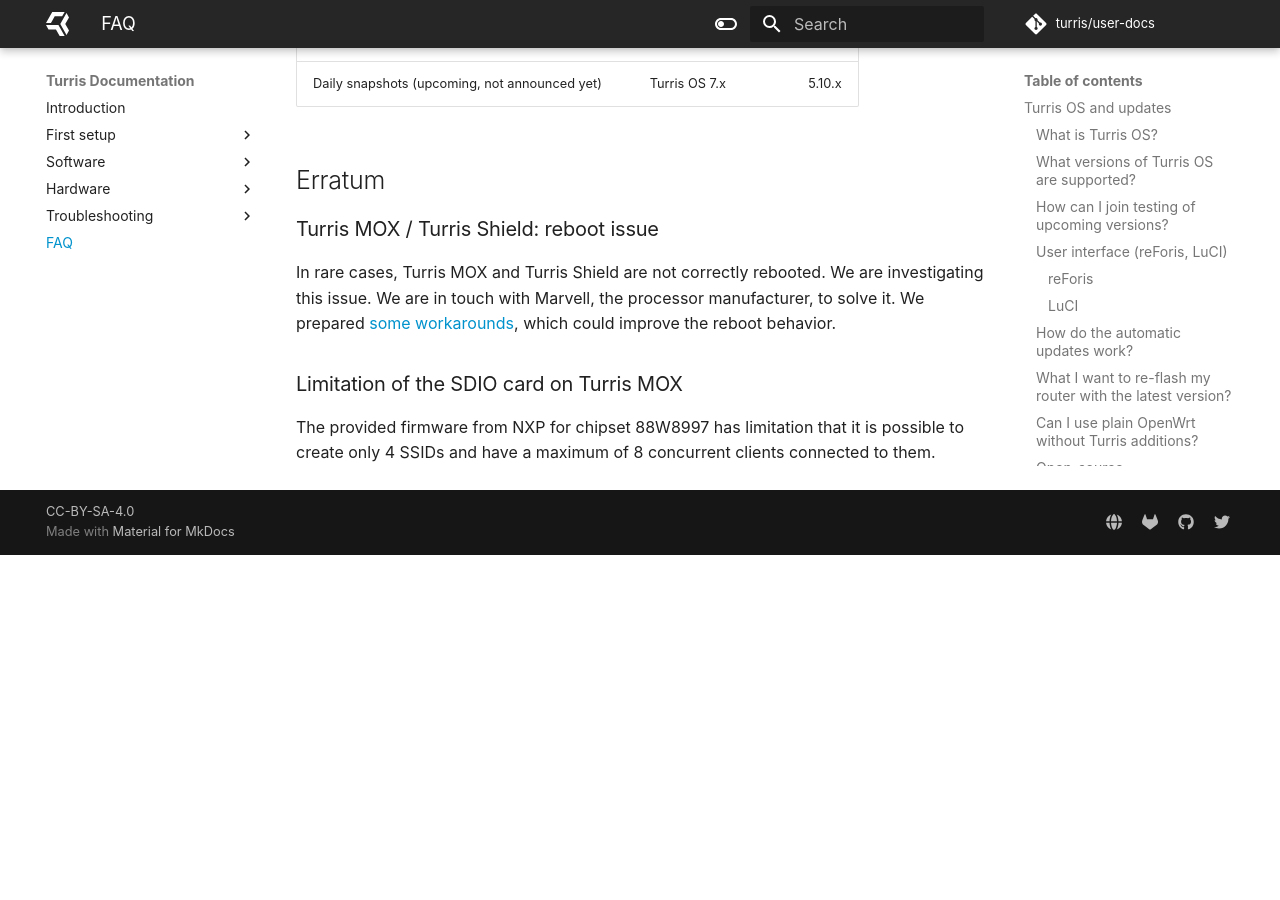
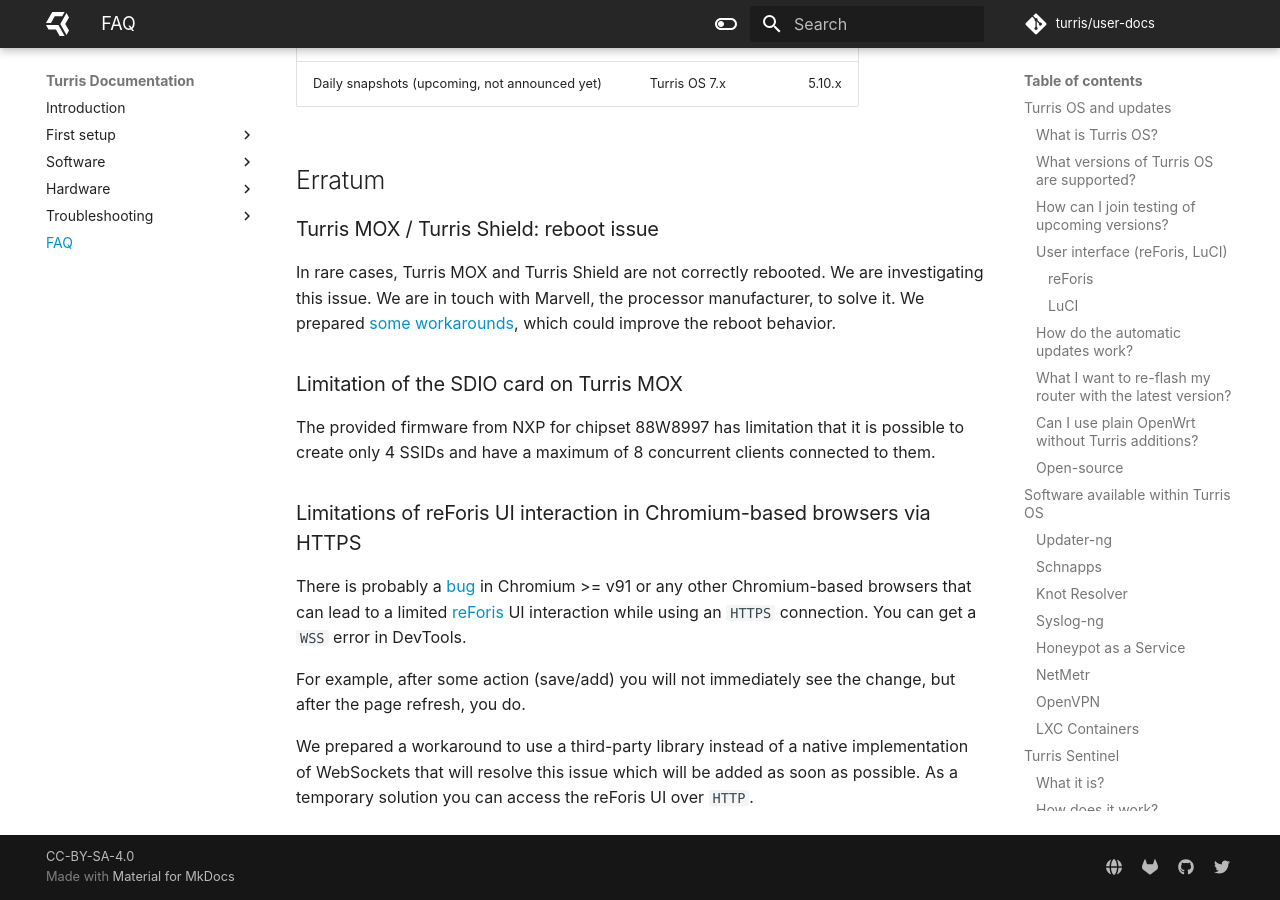
Before and after one commit to turris-cz/user-docs, an MkDocs documentation site: the page built from docs/basics/faq.md, in a window 1280 px wide and 900 px high, scrolled down 7525 px. Built offline with MkDocs 1.6.1 and Material for MkDocs 9.7.7, drawn with Linux system fonts in a browser that asks for light colours; before the commit the page ends 8080 px from its top, so only the background shows below that.

Commit message:
faq/erratum: Add info about limitations in reForis
Limitations of reForis interaction in Chromium-based browsers via HTTPS

```diff
--- a/docs/basics/faq.md
+++ b/docs/basics/faq.md
@@ -326,3 +326,18 @@
 
 The provided firmware from NXP for chipset 88W8997 has limitation that it is
 possible to create only 4 SSIDs and have a maximum of 8 concurrent clients connected to them.
+
+### Limitations of reForis UI interaction in Chromium-based browsers via HTTPS
+
+There is probably a [bug](https://crbug.com/1346579) in Chromium >= v91 or any
+other Chromium-based browsers that can lead to a limited
+[reForis](../basics/reforis/intro.md) UI interaction while using an `HTTPS`
+connection. You can get a `WSS` error in DevTools.
+
+For example, after some action (save/add) you will not immediately see the
+change, but after the page refresh, you do.
+
+We prepared a workaround to use a third-party library instead of a native
+implementation of WebSockets that will resolve this issue which will be added as
+soon as possible. As a temporary solution you can access the reForis UI over
+`HTTP`.
```
